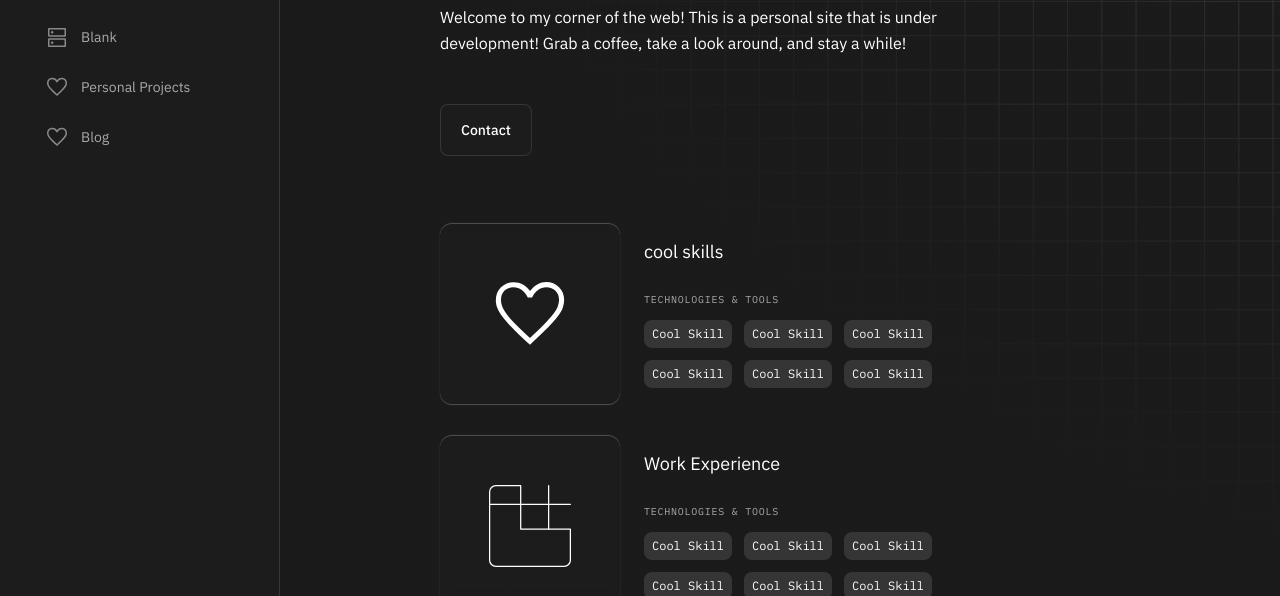
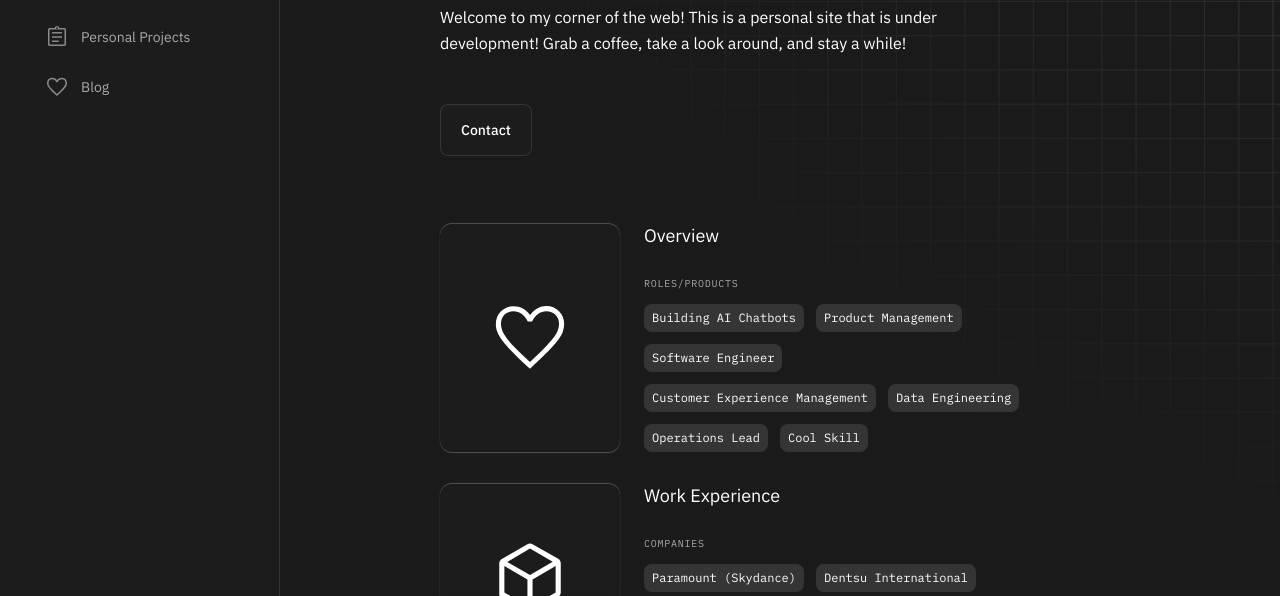
Before and after one commit to KaitlinWan/me, an Astro site: page / in a window 1280 px wide. Shown: the part 204-800 px from the top of the page. Built offline with nearby package versions, Linux system fonts and the light colour scheme; Astro itself is replaced by a stand-in of ours.

Commit message:
new updates

```diff
--- a/public/assets/styles.css
+++ b/public/assets/styles.css
@@ -419,6 +419,13 @@ p {
   font-size: 16px;
 }
 
+.job-title {
+  color: #a8a8a8;
+  margin: -6px 0 16px;
+  font-size: 18px;
+  line-height: 24px;
+}
+
 .resouce-items {
   grid-column-gap: 64px;
   grid-row-gap: 64px;
--- a/src/components/Project.astro
+++ b/src/components/Project.astro
@@ -1,9 +1,10 @@
 ---
-const { title, desc, tech } = Astro.props;
+const { title, jobTitle, desc, tech } = Astro.props;
 ---
 
 <div class="single-item">
   <h3>{title}</h3>
+  {jobTitle && <p class="job-title">{jobTitle}</p>}
   <div class="project-desc project-desc-list w-richtext">
     <ul role="list">
       {desc.map(item => <li>{item}</li>)}
--- a/src/components/Sidebar.astro
+++ b/src/components/Sidebar.astro
@@ -60,27 +60,13 @@ const { selectedItem } = Astro.props;
         <div>Work experience</div>
       </a>
       <a
-        href="/me/blank"
-        class={`nav-link-container w-inline-block ${
-          selectedItem === 'blank' ? 'w--current' : ''
-        }`}
-      >
-        <img
-          src="/me/assets/dns.svg"
-          loading="eager"
-          alt=""
-          class="nav-link-image"
-        />
-        <div>Blank</div>
-      </a>
-      <a
         href="/me/personal-projects"
         class={`nav-link-container w-inline-block ${
           selectedItem === 'personal-projects' ? 'w--current' : ''
         }`}
       >
         <img
-          src="/me/assets/favorite.svg"
+          src="/me/assets/assignment.svg"
           loading="eager"
           alt=""
           class="nav-link-image"
--- a/src/pages/index.astro
+++ b/src/pages/index.astro
@@ -24,22 +24,23 @@ import Sidebar from "../components/Sidebar.astro";
           </main>
           <div class="projects-section">
           <!-- blank -->
-            <a href="/blank" class="projects-container">
+            <a href="/me/work-experience" class="projects-container">
               <div class="single-projects-category">
                 <div class="projects-category-image-container devops-img">
                   <img src="./me/assets/favorite.svg" loading="lazy" alt="" class="projects-category-image" />
                 </div>
               </div>
               <div class="single-projects-content">
-                <h4>cool skills</h4>
+                <h4>Overview</h4>
                 <div class="tech-tools-container">
-                  <div class="mini-label-white gray-color">Technologies &amp; tools</div>
+                  <div class="mini-label-white gray-color">Roles/Products</div>
                   <div class="chips-container chips-container-small-width">
-                    <div class="single-chip small-chip">Cool Skill</div>
-                    <div class="single-chip small-chip">Cool Skill</div>
-                    <div class="single-chip small-chip">Cool Skill</div>
-                    <div class="single-chip small-chip">Cool Skill</div>
-                    <div class="single-chip small-chip">Cool Skill</div>
+                    <div class="single-chip small-chip">Building AI Chatbots</div>
+                    <div class="single-chip small-chip">Product Management</div>
+                    <div class="single-chip small-chip">Software Engineer</div>
+                    <div class="single-chip small-chip">Customer Experience Management</div>
+                    <div class="single-chip small-chip">Data Engineering</div>
+                    <div class="single-chip small-chip">Operations Lead</div>
                     <div class="single-chip small-chip">Cool Skill</div>
 
                   </div>
@@ -50,21 +51,20 @@ import Sidebar from "../components/Sidebar.astro";
             <a href="/me/work-experience" class="projects-container">
               <div class="single-projects-category">
                 <div class="projects-category-image-container">
-                  <img src="./me/assets/browser.svg" loading="lazy" alt="" class="projects-category-image" />
+                  <img src="./me/assets/code.svg" loading="lazy" alt="" class="projects-category-image" />
                 </div>
               </div>
               <div class="single-projects-content">
                 <h4>Work Experience</h4>
                 <div class="tech-tools-container">
-                  <div class="mini-label-white gray-color">Technologies &amp; tools</div>
+                  <div class="mini-label-white gray-color">Companies</div>
                   <div class="chips-container chips-container-small-width">
-                    <div class="single-chip small-chip">Cool Skill</div>
-                    <div class="single-chip small-chip">Cool Skill</div>
-                    <div class="single-chip small-chip">Cool Skill</div>
-                    <div class="single-chip small-chip">Cool Skill</div>
-                    <div class="single-chip small-chip">Cool Skill</div>
-                    <div class="single-chip small-chip">Cool Skill</div>
-
+                    <div class="single-chip small-chip">Paramount (Skydance)</div>
+                    <div class="single-chip small-chip">Dentsu International</div>
+                    <div class="single-chip small-chip">GE Vernova</div>
+                    <div class="single-chip small-chip">W.P. Carey</div>
+                    <div class="single-chip small-chip">TS Imagine</div>
+                    <div class="single-chip small-chip">Morgan Stanley</div>
                   </div>
                 </div>
               </div>
```
Also changed, not shown: src/pages/work-experience.astro (+7 -3 lines), public/assets/assignment.svg (added), public/assets/work.svg (added).
